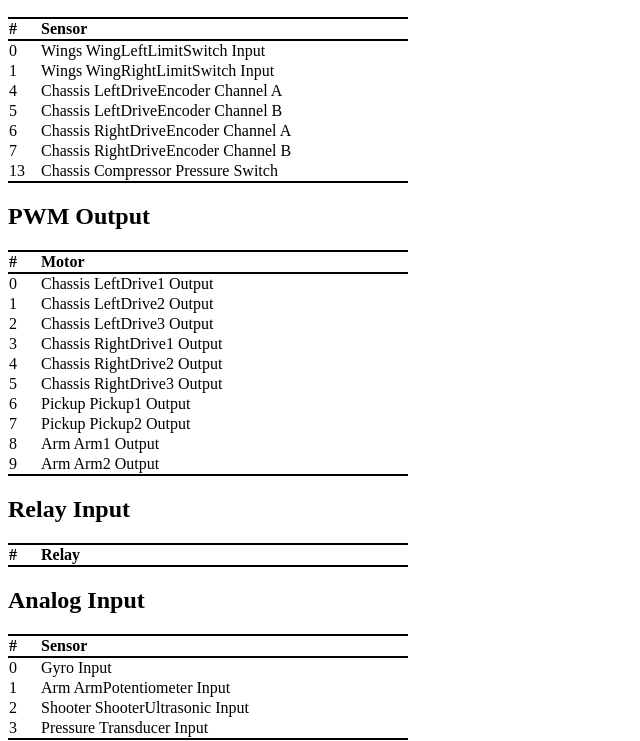
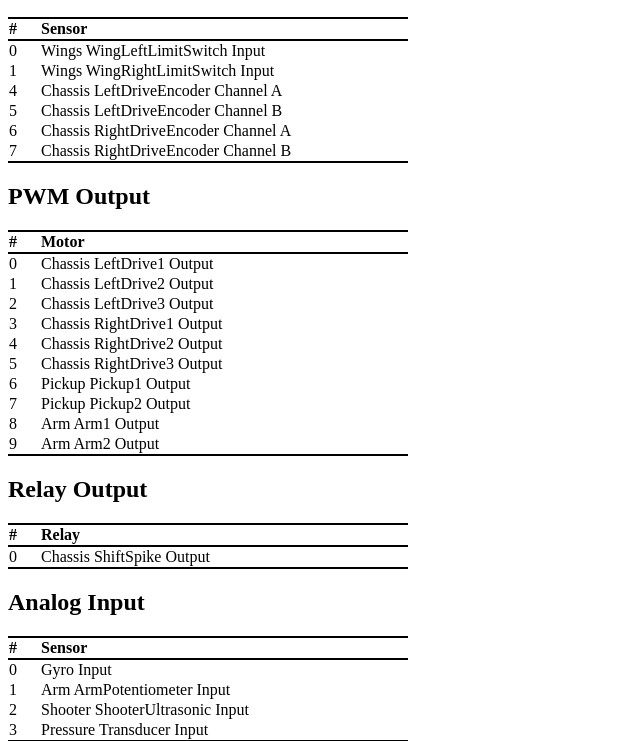
Before and after one commit to Beachbot330/Beachbot2014Beta, a plain HTML site: page Beachbot2014Java/Beachbot2014Wiring.html in a window 1280 px wide. Shown: the part 96-837 px from the top of the page, without its empty margins (0-640 px from the left). Drawn offline with Linux system fonts and the light colour scheme.

Commit message:
Remove pressure switch and add shift spike back

```diff
--- a/Beachbot2014Java/Beachbot2014Wiring.html
+++ b/Beachbot2014Java/Beachbot2014Wiring.html
@@ -33,7 +33,6 @@
 	            	    <tr><td>5</td><td>Chassis LeftDriveEncoder Channel B </td></tr>
 	            	    <tr><td>6</td><td>Chassis RightDriveEncoder Channel A </td></tr>
 	            	    <tr><td>7</td><td>Chassis RightDriveEncoder Channel B </td></tr>
-	                    <tr><td>13</td><td>Chassis Compressor Pressure Switch </td></tr>
 	</table>
 
                     <h2>PWM Output</h2>
@@ -53,10 +52,11 @@
 	                                                                                                                             	</table>
 
 
-                    <h2>Relay Input</h2>
+                    <h2>Relay Output</h2>
 	<table><tr>
 	<th class="pound">#</th>
 	<th>Relay</th></tr>
+	            	    <tr><td>0</td><td>Chassis ShiftSpike Output </td></tr>
 	            	                                                                                                                                     	</table>
 
                     <h2>Analog Input</h2>
```
